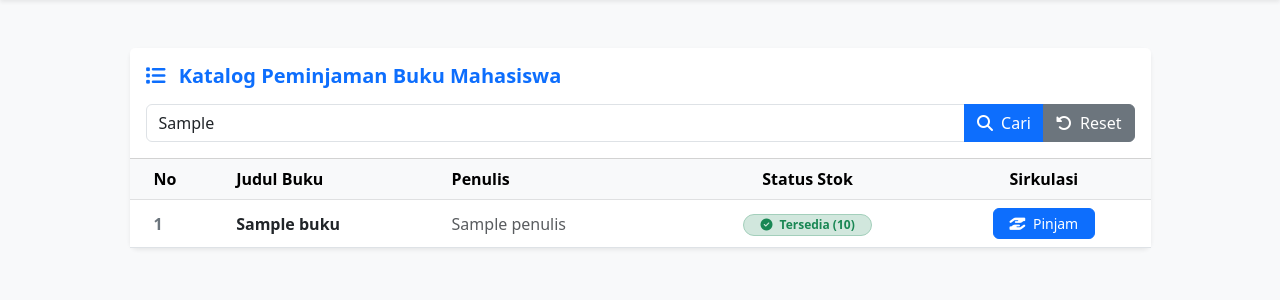
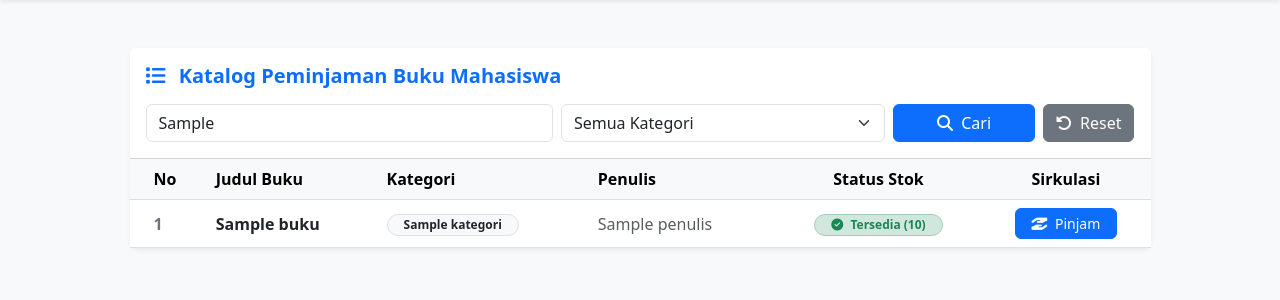
Before and after one commit to supergaylogan/Perpustakaan_Web, a Flask app: template templates/index.html in a window 1280 px wide. Shown: the part 56-356 px from the top of the page. Run offline with Flask 3, Linux system fonts and the light colour scheme; the template is opened without the code that fills it: most values are stand-ins (such as "Sample title", 1, 10 or a date in 2020).

Commit message:
kategori filter utk mahasiswa

```diff
--- a/templates/index.html
+++ b/templates/index.html
@@ -54,15 +54,25 @@
                             Katalog Peminjaman Buku Mahasiswa
                         </h5>
 
-                        <!-- FORM PENCARIAN -->
-                        <form method="GET" action="{{ url_for('beranda') }}">
-                            <div class="input-group">
+                        <!-- FORM PENCARIAN & FILTER KATEGORI -->
+                        <form method="GET" action="{{ url_for('beranda') }}" class="row g-2">
+                            <div class="col-md-5">
                                 <input type="text" name="cari" class="form-control"
-                                    placeholder="Cari judul atau penulis..." value="{{ kata_kunci }}">
-                                <button class="btn btn-primary" type="submit">
+                                    placeholder="Cari judul atau penulis..." value="{{ kata_kunci or '' }}">
+                            </div>
+                            <div class="col-md-4">
+                                <select name="kategori" class="form-select">
+                                    <option value="">Semua Kategori</option>
+                                    {% for kat in daftar_kategori %}
+                                        <option value="{{ kat }}" {% if kategori_filter == kat %}selected{% endif %}>{{ kat }}</option>
+                                    {% endfor %}
+                                </select>
+                            </div>
+                            <div class="col-md-3 d-flex gap-2">
+                                <button class="btn btn-primary flex-grow-1" type="submit">
                                     <i class="fa-solid fa-magnifying-glass me-1"></i> Cari
                                 </button>
-                                {% if kata_kunci %}
+                                {% if kata_kunci or kategori_filter %}
                                 <a href="{{ url_for('beranda') }}" class="btn btn-secondary">
                                     <i class="fa-solid fa-rotate-left me-1"></i> Reset
                                 </a>
@@ -79,6 +89,7 @@
                                     <tr>
                                         <th class="ps-4">No</th>
                                         <th>Judul Buku</th>
+                                        <th>Kategori</th>
                                         <th>Penulis</th>
                                         <th class="text-center">Status Stok</th>
                                         <th class="text-center">Sirkulasi</th>
@@ -89,6 +100,11 @@
                                     <tr>
                                         <td class="ps-4 fw-bold text-secondary">{{ loop.index }}</td>
                                         <td><div class="fw-bold text-dark">{{ buku['judul'] }}</div></td>
+                                        <td>
+                                            <span class="badge bg-light text-dark border rounded-pill px-3">
+                                                {{ buku['kategori'] or 'Lainnya' }}
+                                            </span>
+                                        </td>
                                         <td><span class="text-muted">{{ buku['penulis'] }}</span></td>
                                         <td class="text-center">
                                             {% if buku['stok_tersedia'] > 0 %}
@@ -131,7 +147,7 @@
                                     </tr>
                                     {% else %}
                                     <tr>
-                                        <td colspan="5" class="text-center py-5 text-muted">
+                                        <td colspan="6" class="text-center py-5 text-muted">
                                             Buku tidak ditemukan.
                                         </td>
                                     </tr>
```
